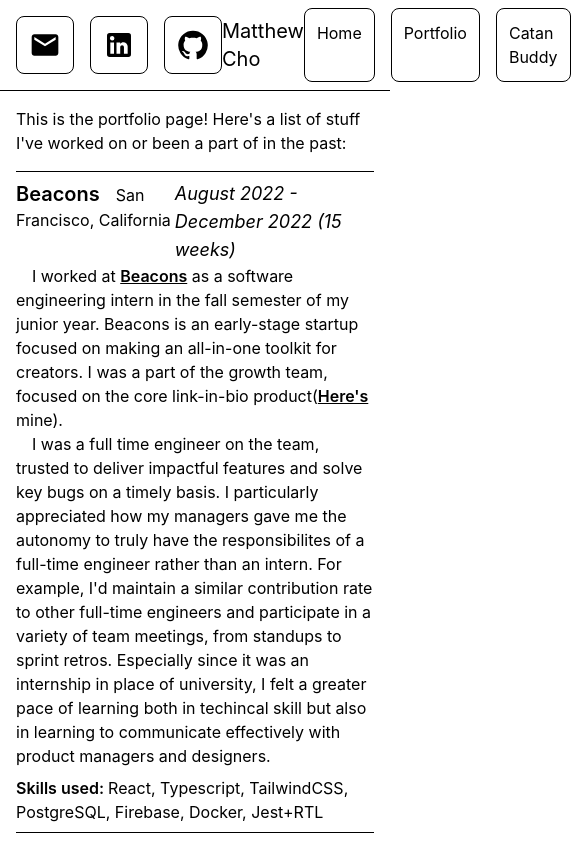
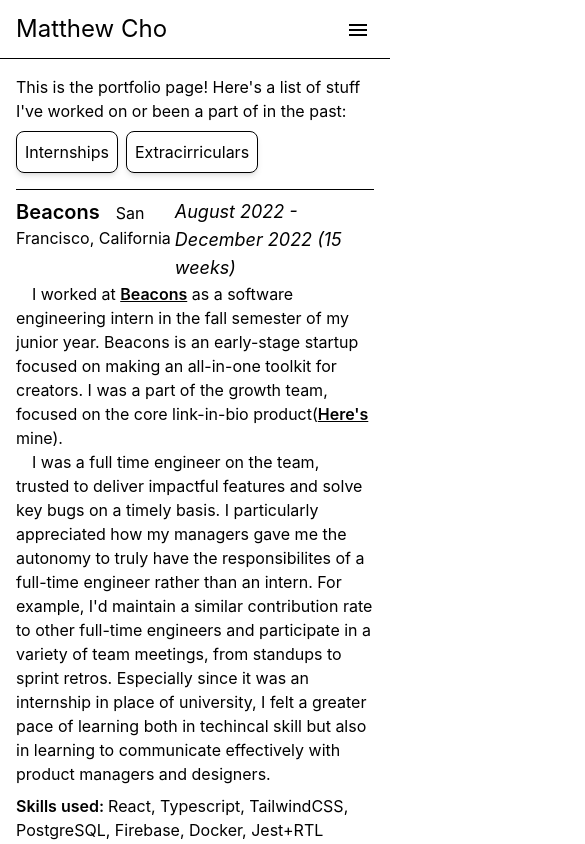
Before and after one commit to mcho9434/frontend-miji, a React (Create React App) app: page /portfolio in a window 390 px wide. Shown: the top 844 px of the page, 585 px wide, since content can reach past the window. Built offline with nearby package versions, Linux system fonts and the light colour scheme.

Commit message:
responsive nav

```diff
--- a/src/App.js
+++ b/src/App.js
@@ -10,7 +10,7 @@
 
 function App() {
   return (
-    <div className=" justify-center">
+    <div className="font-satoshi">
       <BrowserRouter>
         <Routes>
           <Route path="/" element={<Navbar />}>
--- a/src/components/Card.jsx
+++ b/src/components/Card.jsx
@@ -1,9 +1,12 @@
+import clsx from "clsx";
 import React from "react";
+import useIsMobile from "../utils/useIsMobile";
 
 const Card = ({ children }) => {
+  const isMobile = useIsMobile();
   return (
     <div className="w-full flex justify-center">
-      <div className="m-4 !w-[800px]">{children}</div>
+      <div className={clsx("m-4", { "!w-[800px]": !isMobile })}>{children}</div>
     </div>
   );
 };
--- a/src/components/Navbar.jsx
+++ b/src/components/Navbar.jsx
@@ -1,24 +1,86 @@
+import { useState } from "react";
 import { Outlet, Link, useLocation } from "react-router-dom";
 import EmailIcon from "@mui/icons-material/Email";
 import LinkedInIcon from "@mui/icons-material/LinkedIn";
 import GitHubIcon from "@mui/icons-material/GitHub";
+import useIsMobile from "../utils/useIsMobile";
+import MenuIcon from "@mui/icons-material/Menu";
+import Drawer from "@mui/material/Drawer";
 
 const Navbar = () => {
+  const [drawerOpen, setDrawerOpen] = useState(false);
+
   const location = useLocation();
   console.log(location);
+
+  const isMobile = useIsMobile();
+
+  if (isMobile) {
     return (
       <>
         <nav>
-        <div className="flex w-full justify-between items-center py-2 border-b border-black">
-          <div className="flex ml-4 gap-4">
+          <div className="flex w-full justify-between items-center py-3 border-b border-black">
+            <div className="ml-4 text-2xl">Matthew Cho</div>
             <div
-              className="p-3 hover:bg-gray-500 border border-black rounded-lg cursor-pointer"
-              onClick={() => (window.location = "mailto:mjycho@gmail.com")}
+              className="mr-4 p-1"
+              onClick={() => {
+                setDrawerOpen(true);
+              }}
+            >
+              <MenuIcon />
+            </div>
+            <Drawer
+              anchor="right"
+              open={drawerOpen}
+              onClose={() => {
+                setDrawerOpen(false);
+              }}
+            >
+              <div
+                className="flex flex-col m-4 justify-between h-full"
+                onClick={() => {
+                  setDrawerOpen(false);
+                }}
+              >
+                <div className="flex flex-col gap-4">
+                  <div>Menu</div>
+                  <Link
+                    to="/"
+                    className="hover:bg-slate-200 shadow-md p-3 border border-black rounded-lg"
+                  >
+                    Home
+                  </Link>
+                  <Link
+                    to="/portfolio"
+                    className="hover:bg-slate-200 shadow-md p-3 border border-black rounded-lg"
+                  >
+                    Portfolio
+                  </Link>
+                  <Link
+                    to="/catan-buddy"
+                    className="hover:bg-slate-200 shadow-md p-3 border border-black rounded-lg"
+                  >
+                    Catan Buddy
+                  </Link>
+                  <Link
+                    to="/hobbies"
+                    className="hover:bg-slate-200 shadow-md p-3 border border-black rounded-lg"
+                  >
+                    Hobbies
+                  </Link>
+                </div>
+                <div>
+                  <div className="flex gap-2">
+                    <div
+                      className="p-3 hover:bg-slate-200 shadow-md border border-black rounded-lg cursor-pointer"
+                      onClick={() =>
+                        (window.location = "mailto:mjycho@gmail.com")
+                      }
                     >
                       <EmailIcon className="!w-8 !h-8 " />
                     </div>
                     <div
-              className="p-3 hover:bg-gray-500  border border-black rounded-lg cursor-pointer"
+                      className="p-3 hover:bg-slate-200 shadow-md border border-black rounded-lg cursor-pointer"
                       onClick={() =>
                         (window.location =
                           "https://www.linkedin.com/in/matthew-cho-usc/")
@@ -27,7 +89,48 @@
                       <LinkedInIcon className="!w-8 !h-8" />
                     </div>
                     <div
-              className="p-3 hover:bg-gray-500  border border-black rounded-lg cursor-pointer"
+                      className="p-3 hover:bg-slate-200 shadow-md border border-black rounded-lg cursor-pointer"
+                      onClick={() =>
+                        (window.location =
+                          "https://www.linkedin.com/in/matthew-cho-usc/")
+                      }
+                    >
+                      <GitHubIcon className="!w-8 !h-8" />
+                    </div>
+                  </div>
+                </div>
+              </div>
+            </Drawer>
+          </div>
+        </nav>
+        <Outlet />
+      </>
+    );
+  }
+
+  return (
+    <>
+      <div>
+        <nav>
+          <div className="flex w-full justify-between items-center py-2 border-b border-black">
+            <div className="flex ml-4 gap-4">
+              <div
+                className="p-3 hover:bg-slate-200 shadow-md border border-black rounded-lg cursor-pointer"
+                onClick={() => (window.location = "mailto:mjycho@gmail.com")}
+              >
+                <EmailIcon className="!w-8 !h-8 " />
+              </div>
+              <div
+                className="p-3 hover:bg-slate-200 shadow-md border border-black rounded-lg cursor-pointer"
+                onClick={() =>
+                  (window.location =
+                    "https://www.linkedin.com/in/matthew-cho-usc/")
+                }
+              >
+                <LinkedInIcon className="!w-8 !h-8" />
+              </div>
+              <div
+                className="p-3 hover:bg-slate-200 shadow-md border border-black rounded-lg cursor-pointer"
                 onClick={() =>
                   (window.location =
                     "https://www.linkedin.com/in/matthew-cho-usc/")
@@ -42,32 +145,32 @@
             <div className="flex mr-4 gap-4">
               <Link
                 to="/"
-              className="hover:bg-gray-500 p-3 border border-black rounded-lg"
+                className="hover:bg-slate-200 shadow-md p-3 border border-black rounded-lg"
               >
                 Home
               </Link>
               <Link
                 to="/portfolio"
-              className="hover:bg-gray-500 p-3 border border-black rounded-lg"
+                className="hover:bg-slate-200 shadow-md p-3 border border-black rounded-lg"
               >
                 Portfolio
               </Link>
               <Link
                 to="/catan-buddy"
-              className="hover:bg-gray-500 p-3 border border-black rounded-lg"
+                className="hover:bg-slate-200 shadow-md p-3 border border-black rounded-lg"
               >
                 Catan Buddy
               </Link>
               <Link
                 to="/hobbies"
-              className="hover:bg-gray-500 p-3 border border-black rounded-lg"
+                className="hover:bg-slate-200 shadow-md p-3 border border-black rounded-lg"
               >
                 Hobbies
               </Link>
             </div>
           </div>
         </nav>
-
+      </div>
       <Outlet />
     </>
   );
--- a/src/index.css
+++ b/src/index.css
@@ -3,14 +3,18 @@
 @tailwind utilities;
 body {
   margin: 0;
-  font-family: -apple-system, BlinkMacSystemFont, 'Segoe UI', 'Roboto', 'Oxygen',
-    'Ubuntu', 'Cantarell', 'Fira Sans', 'Droid Sans', 'Helvetica Neue',
+  font-family: -apple-system, BlinkMacSystemFont, "Segoe UI", "Roboto", "Oxygen",
+    "Ubuntu", "Cantarell", "Fira Sans", "Droid Sans", "Helvetica Neue",
     sans-serif;
   -webkit-font-smoothing: antialiased;
   -moz-osx-font-smoothing: grayscale;
 }
 
 code {
-  font-family: source-code-pro, Menlo, Monaco, Consolas, 'Courier New',
+  font-family: source-code-pro, Menlo, Monaco, Consolas, "Courier New",
     monospace;
 }
+@font-face {
+  font-family: "Satoshi";
+  src: url("../public/Fonts/OTF/Satoshi-Regular.otf");
+}
--- /dev/null
+++ b/src/pages/Portfolio/Extracirriculars/CTC.jsx
@@ -0,0 +1,57 @@
+import React from "react";
+
+const CTC = () => {
+  return (
+    <div className="">
+      <div className="flex w-full justify-between">
+        <div>
+          <span className="text-xl font-semibold mr-4 ">Beacons</span>
+          <span className="!justify-self-end">San Francisco, California</span>
+        </div>
+        <span className="text-lg italic">
+          August 2022 - December 2022 (15 weeks)
+        </span>
+      </div>
+      <div>
+        <div>
+          &emsp;I worked at{" "}
+          <a className="underline font-semibold" href="https://beacons.ai/">
+            Beacons
+          </a>{" "}
+          as a software engineering intern in the fall semester of my junior
+          year. Beacons is an early-stage startup focused on making an
+          all-in-one toolkit for creators. I was a part of the growth team,
+          focused on the core link-in-bio product(
+          <a
+            className="underline font-semibold"
+            href="https://beacons.ai/mjycho"
+          >
+            Here's
+          </a>{" "}
+          mine).
+        </div>
+        <div>
+          &emsp;I was a full time engineer on the team, trusted to deliver
+          impactful features and solve key bugs on a timely basis. I
+          particularly appreciated how my managers gave me the autonomy to truly
+          have the responsibilites of a full-time engineer rather than an
+          intern. For example, I'd maintain a similar contribution rate to other
+          full-time engineers and participate in a variety of team meetings,
+          from standups to sprint retros. Especially since it was an internship
+          in place of university, I felt a greater pace of learning both in
+          techincal skill but also in learning to communicate effectively with
+          product managers and designers.
+        </div>
+        <div className="mt-2">
+          <span className="font-semibold">Skills used: </span>
+          <span>
+            React, Typescript, TailwindCSS, PostgreSQL, Firebase, Docker,
+            Jest+RTL
+          </span>
+        </div>
+      </div>
+    </div>
+  );
+};
+
+export default CTC;
--- /dev/null
+++ b/src/pages/Portfolio/Extracirriculars/index.jsx
@@ -0,0 +1,15 @@
+import React from "react";
+import CTC from "./CTC";
+import Divider from "../../../components/Divider";
+
+const Extracirriculars = () => {
+  return (
+    <div>
+      <Divider />
+      <CTC />
+      <Divider />
+    </div>
+  );
+};
+
+export default Extracirriculars;
--- a/src/pages/Portfolio/Internships/index.jsx
+++ b/src/pages/Portfolio/Internships/index.jsx
@@ -1,8 +1,8 @@
 import React from "react";
 
 import Divider from "../../../components/Divider";
-import Beacons from "../Beacons";
-import Otis from "../Otis";
+import Beacons from "./Beacons";
+import Otis from "./Otis";
 
 const Internships = () => {
   return (
--- a/src/pages/Portfolio/index.jsx
+++ b/src/pages/Portfolio/index.jsx
@@ -1,18 +1,35 @@
-import React from "react";
+import React, { useState } from "react";
 import Card from "../../components/Card";
 import useIsMobile from "../../utils/useIsMobile";
 import Internships from "./Internships";
-
+import Extracirriculars from "./Extracirriculars";
 const Portfolio = () => {
   const isMobile = useIsMobile();
   console.log(isMobile);
+  const [tabItem, setTabItem] = useState("internships");
+
   return (
     <Card>
-      <div className="mb-4">
+      <div className="mb-2">
         This is the portfolio page! Here's a list of stuff I've worked on or
         been a part of in the past:
       </div>
-      <Internships />
+      <div className="flex w-full gap-2 mb-4">
+        <div
+          className="p-2 hover:bg-slate-200 shadow-md border border-black rounded-lg cursor-pointer"
+          onClick={() => setTabItem("internships")}
+        >
+          Internships
+        </div>
+        <div
+          className="p-2 hover:bg-slate-200 shadow-md border border-black rounded-lg cursor-pointer"
+          onClick={() => setTabItem("extracirriculars")}
+        >
+          Extracirriculars
+        </div>
+      </div>
+      {tabItem === "internships" && <Internships />}
+      {tabItem === "extracirriculars" && <Extracirriculars />}
     </Card>
   );
 };
```
Also changed, not shown: src/pages/Portfolio/Internships/Beacons.jsx (renamed from src/pages/Portfolio/Beacons.jsx), src/pages/Portfolio/Internships/Otis.jsx (renamed from src/pages/Portfolio/Otis.jsx). Lines whose indentation alone changed are shown as unchanged.
